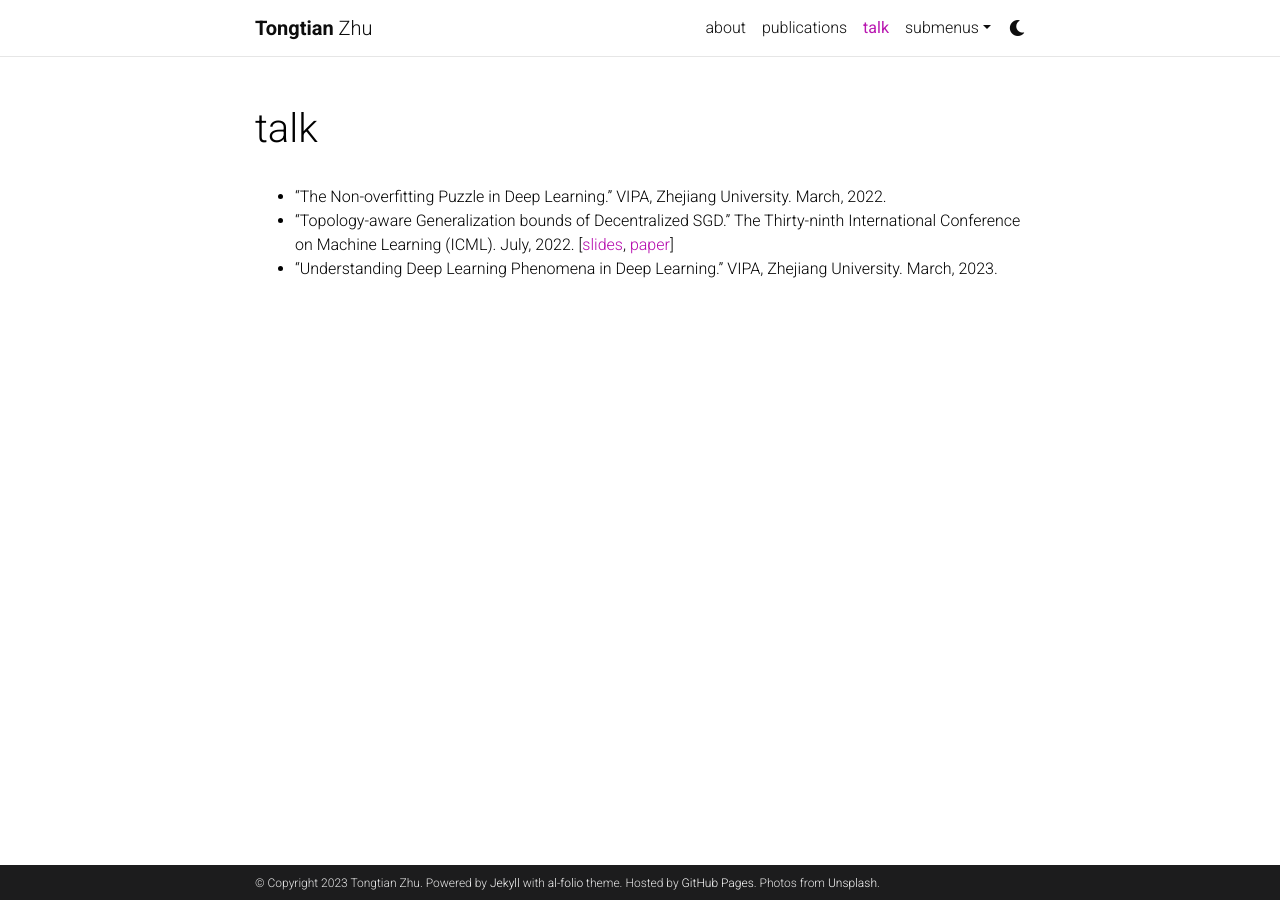
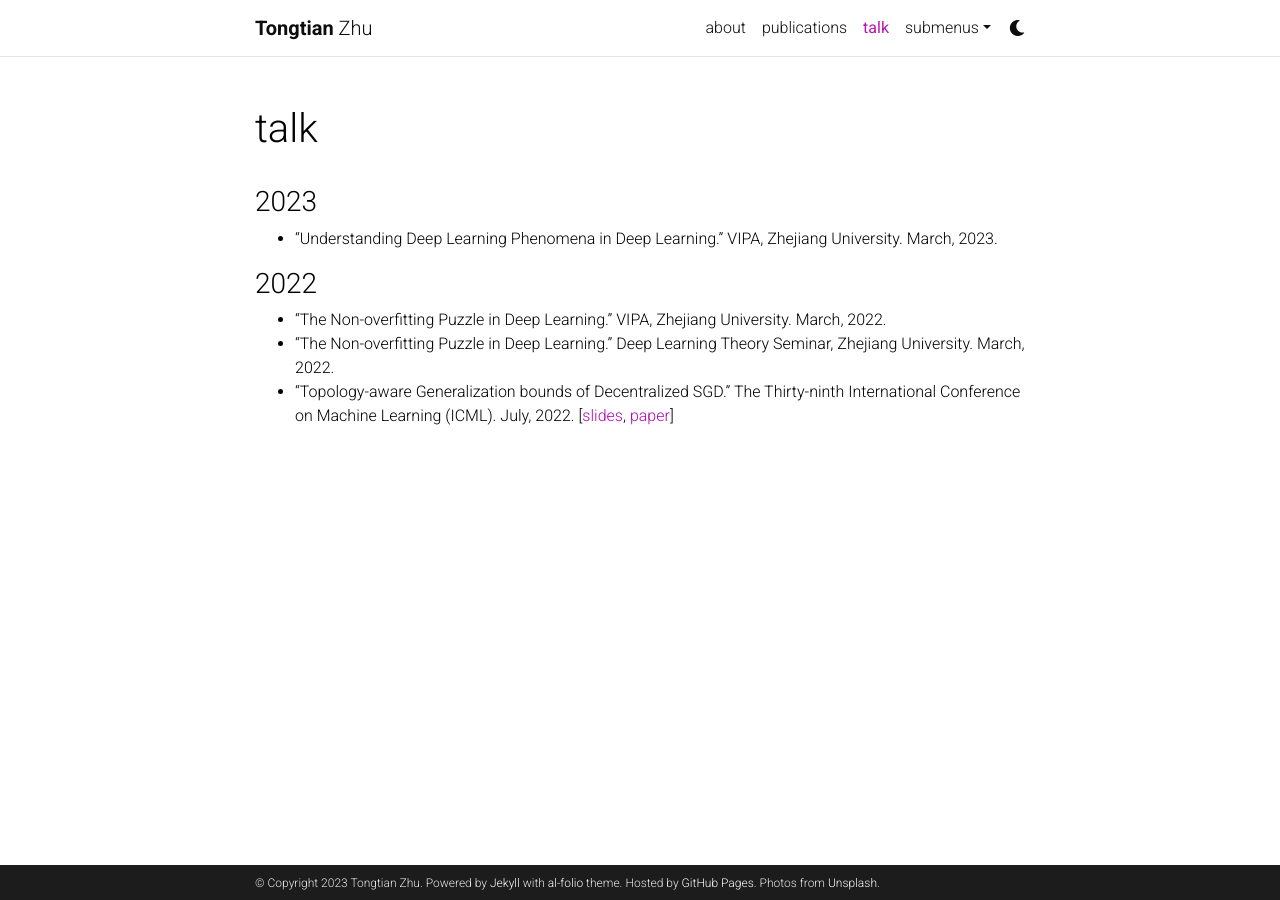
Before and after one commit to Raiden-Zhu/Raiden-Zhu.github.io, a Jekyll site: the page built from _pages/teaching.md, in a window 1280 px wide. Built offline with Jekyll 4.4.1, drawn with Linux system fonts in a browser that asks for light colours; comment, search, counter and statistics services are not loaded; a style sheet for code colours, icons or effects is not loaded.

Commit message:
Update teaching.md

```diff
--- a/_pages/teaching.md
+++ b/_pages/teaching.md
@@ -7,6 +7,10 @@ nav: true
 nav_order: 5
 ---
 
+### 2023
+- "Understanding Deep Learning Phenomena in Deep Learning." VIPA, Zhejiang University. March, 2023.
+
+### 2022
 - "The Non-overfitting Puzzle in Deep Learning." VIPA, Zhejiang University. March, 2022.
+- "The Non-overfitting Puzzle in Deep Learning." Deep Learning Theory Seminar, Zhejiang University. March, 2022.
 - "Topology-aware Generalization bounds of Decentralized SGD." The Thirty-ninth International Conference on Machine Learning (ICML). July, 2022. [[slides](https://github.com/Raiden-Zhu/Generalization-of-DSGD/blob/main/Slides_ICML2022_Generalization_of_D_SGD.pdf), [paper](https://arxiv.org/pdf/2206.12680)]
-- "Understanding Deep Learning Phenomena in Deep Learning." VIPA, Zhejiang University. March, 2023.
```
